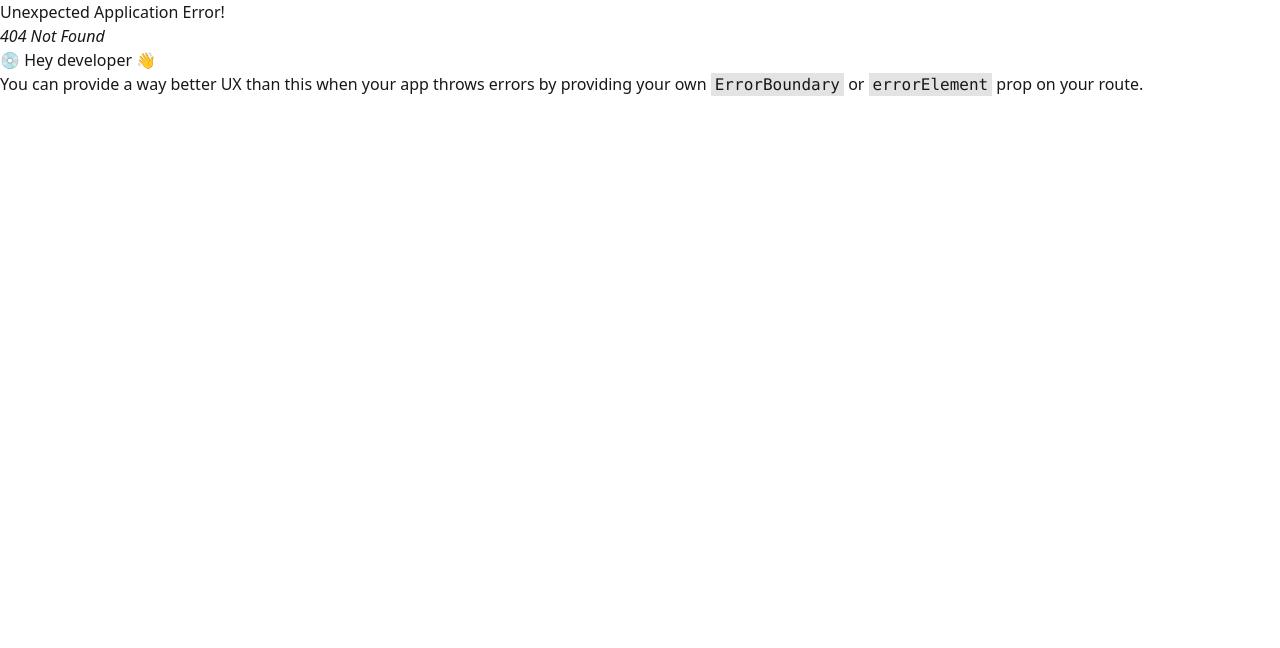
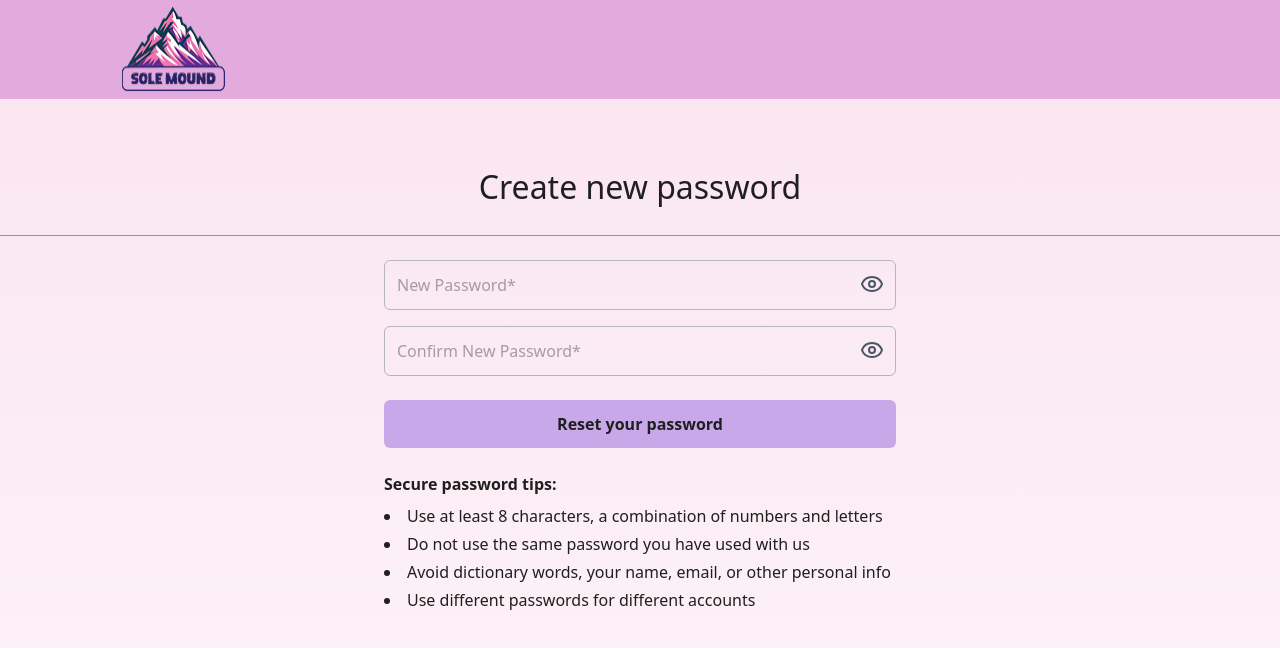
Before and after one commit to MamunHossain1999/Sole-Mound-Client-site, a React (Vite) app: page /authintication/reset-password in a window 1280 px wide. Before the commit this address had no page. Shown: the top 648 px of the page. Built offline with nearby package versions, Linux system fonts and the light colour scheme.

Commit message:
login page design complete

```diff
--- a/src/authintication/createNewPassword/CreaateNewPassword.jsx
+++ b/src/authintication/createNewPassword/CreaateNewPassword.jsx
@@ -1,99 +1,104 @@
 import React, { useState } from "react";
 import { Eye, EyeOff } from "lucide-react";
+import { toast} from "react-toastify";
+import { useNavigate } from "react-router-dom";
+import axios from "axios";
 
-const CreaateNewPassword = () => {
+const CreateNewPassword = () => {
   const [newPassword, setNewPassword] = useState("");
   const [confirmPassword, setConfirmPassword] = useState("");
-  const [passwordError, setPasswordError] = useState("");
   const [showNewPassword, setShowNewPassword] = useState(false);
   const [showConfirmPassword, setShowConfirmPassword] = useState(false);
+  const navigate = useNavigate();
 
-  const handleSubmit = () => {
+  const handleSubmit = async () => {
     if (!newPassword || !confirmPassword) {
-      setPasswordError("Please fill out both password fields");
+      toast.error("Please fill out both password fields");
       return;
     }
 
     if (newPassword.length < 8) {
-      setPasswordError("Password must be at least 8 characters long");
-      return;
-    }
-    if (newPassword !== confirmPassword) {
-      setPasswordError("Passwords do not match");
+      toast.error("Password must be at least 8 characters long");
       return;
     }
 
-    setPasswordError("");
-    console.log("Password reset submitted");
-    // Add actual password reset logic here
+    if (newPassword !== confirmPassword) {
+      toast.error("Passwords do not match");
+      return;
+    }
+
+    try {
+      // ✅ Axios POST request
+      const res = await axios.post("/api/reset-password", {
+        password: newPassword,
+      });
+
+      if (res.status === 200) {
+        toast.success("Password reset successfully!");
+        setTimeout(() => {
+          navigate("/");
+        }, 1500);
+      }
+    } catch (error) {
+      const errorMessage =
+        error.response?.data?.message || "Failed to reset password";
+      toast.error(errorMessage);
+    }
   };
 
   return (
-    <div className="bg-gradient-to-b from-[#FAE6F0]  to-b-[#FDF6FA] ">
+    <div className="bg-gradient-to-b from-[#FAE6F0] to-[#FDF6FA] min-h-screen py-10">
       <div className="text-[32px] font-medium text-[#1F1F1F] text-center mb-6 border-b border-[#919191] py-6">
-        <p className="pt-7">Create new password </p>
+        <p>Create new password</p>
       </div>
+
       <div className="w-full max-w-lg mx-auto">
         <div className="space-y-4">
-          <div>
-            <div className="relative flex items-center justify-center">
+          <div className="relative">
             <input
               type={showNewPassword ? "text" : "password"}
-                placeholder="New Password"
-                id="newPassword"
+              placeholder="New Password*"
               value={newPassword}
               onChange={(e) => setNewPassword(e.target.value)}
-                className="w-full px-3 py-3 border border-[#B6B7BC] rounded-md  text-[#505050] focus:outline-none focus:ring-1 focus:ring-purple-300"
+              className="w-full px-3 py-3 border border-[#B6B7BC] rounded-md text-[#505050] focus:outline-none focus:ring-1 focus:ring-purple-300"
               required
             />
             <div
               onClick={() => setShowNewPassword(!showNewPassword)}
-                className="absolute right-3 flex items-center cursor-pointer text-gray-600"
+              className="absolute right-3 top-3 cursor-pointer text-gray-600"
             >
-                {showNewPassword ? (
-                  <EyeOff className="w-6 h-6" />
-                ) : (
-                  <Eye className="w-6 h-6" />
-                )}
-              </div>
+              {showNewPassword ? <EyeOff /> : <Eye />}
             </div>
           </div>
 
-          <div>
           <div className="relative">
             <input
               type={showConfirmPassword ? "text" : "password"}
-                placeholder="Confirm New Password"
-                id="confirmPassword"
+              placeholder="Confirm New Password*"
               value={confirmPassword}
               onChange={(e) => setConfirmPassword(e.target.value)}
-                className="w-full px-3 py-3 border border-[#B6B7BC] rounded-md text-[#505050]  focus:outline-none focus:ring-1 focus:ring-purple-300"
+              className="w-full px-3 py-3 border border-[#B6B7BC] rounded-md text-[#505050] focus:outline-none focus:ring-1 focus:ring-purple-300"
               required
             />
             <div
               onClick={() => setShowConfirmPassword(!showConfirmPassword)}
-                className="absolute inset-y-0 right-3 flex items-center cursor-pointer text-gray-600"
+              className="absolute right-3 top-3 cursor-pointer text-gray-600"
             >
-                {showConfirmPassword ? (
-                  <EyeOff className="w-6 h-6" />
-                ) : (
-                  <Eye className="w-6 h-6" />
-                )}
-              </div>
+              {showConfirmPassword ? <EyeOff /> : <Eye />}
             </div>
           </div>
 
           <div className="pt-2">
             <button
               onClick={handleSubmit}
-              className="w-full bg-[#C8A8E9] hover:bg-purple-300 text-[#1F1F1F] font-semibold py-3 rounded-md transition duration-200 cursor-pointer"
+              className="w-full bg-[#C8A8E9] hover:bg-purple-300 text-[#1F1F1F] font-semibold py-3 rounded-md transition duration-200"
             >
               Reset your password
             </button>
           </div>
         </div>
 
-        <div className="mt-6 font-medium text-base text-[#1F1F1F]">
+        <div className="mt-6 font-normal text-base text-[#1F1F1F]">
           <h3 className="font-semibold mb-2">Secure password tips:</h3>
           <ul className="list-disc list-inside space-y-1">
             <li>
@@ -101,11 +106,9 @@ const CreaateNewPassword = () => {
             </li>
             <li>Do not use the same password you have used with us</li>
             <li>
-              Do not use dictionary words, your name, e-mail address, mobile
-              phone number or other personal information that can be easily
-              obtained
+              Avoid dictionary words, your name, email, or other personal info
             </li>
-            <li>Do not use the same password for multiple online accounts</li>
+            <li>Use different passwords for different accounts</li>
           </ul>
         </div>
       </div>
@@ -113,4 +116,4 @@ const CreaateNewPassword = () => {
   );
 };
 
-export default CreaateNewPassword;
+export default CreateNewPassword;
--- a/src/authintication/enterVarificationCode/VarificationCode.jsx
+++ b/src/authintication/enterVarificationCode/VarificationCode.jsx
@@ -1,13 +1,23 @@
 import React, { useState, useEffect } from "react";
-import { useNavigate } from "react-router-dom";
+import { useLocation, useNavigate } from "react-router-dom";
+import { toast } from "react-toastify";
+import axios from "axios";
 
 const VerificationCode = () => {
   const [code, setCode] = useState("");
   const [resendTimer, setResendTimer] = useState(35);
-  const maskedEmail = "a******@gmail.com";
-  const navigate = useNavigate()
+  const navigate = useNavigate();
+  const location = useLocation();
 
-  // ata holo timing er jnno
+  const email = location.state?.email;
+
+  // Masked email display
+  const maskedEmail = email
+    ? email.replace(/^(.{1})(.*)(@.*)$/, (_, a, b, c) =>
+        a + "*".repeat(b.length) + c
+      )
+    : "";
+
   useEffect(() => {
     const timer =
       resendTimer > 0 &&
@@ -15,41 +25,54 @@ const VerificationCode = () => {
     return () => clearInterval(timer);
   }, [resendTimer]);
 
-  const handleSubmit = (e) => {
+  const handleSubmit = async (e) => {
     e.preventDefault();
-    console.log("Submitted Code:", code);
-    navigate('/sign-up/reset-password')
-    // verify code API call here
+
+    try {
+      const res = await axios.post("/api/verify-otp", { email, otp: code });
+
+      if (res.status === 200) {
+        toast.success("OTP verified successfully!");
+        navigate("/authintication/reset-password", { state: { email } });
+      }
+    } catch (err) {
+      toast.error(
+        err.response?.data?.message || "Invalid or expired code. Try again."
+      );
+    }
   };
 
-  const handleResend = () => {
+  const handleResend = async () => {
     if (resendTimer === 0) {
-      console.log("Resending code...");
-      setResendTimer(35);
-      // resend code logic here
+      try {
+        await axios.post("/api/send-otp", { email });
+        toast.success("New OTP has been sent.");
+        setResendTimer(35);
+      } catch (err) {
+        toast.error("Failed to resend OTP.");
+      }
     }
   };
 
   return (
-    <div className="bg-gradient-to-b from-[#FAE6F0]  to-b-[#FDF6FA] ">
+    <div className="bg-gradient-to-b from-[#FAE6F0] to-[#FDF6FA] min-h-screen flex flex-col justify-center px-4">
       <div className="text-[32px] font-medium text-[#1F1F1F] text-center mb-6 border-b border-[#919191] py-6">
         <p className="pt-7">Enter verification code</p>
       </div>
-      <div className=" w-[570px] mx-auto">
 
-
-        <p className="text-gray-600 mb-4 ">
+      <div className="w-full max-w-xl mx-auto">
+        <p className="text-[#505050] mb-4 text-base font-medium">
           For your security, we've sent the code to your email{" "}
-          <span className="font-medium">{maskedEmail}</span>.
+          <span className="font-semibold">{maskedEmail}</span>.
         </p>
 
-        <form onSubmit={handleSubmit} className="space-y-6 w-[480px] ">
+        <form onSubmit={handleSubmit} className="space-y-6">
           <input
             type="text"
             placeholder="Enter your code"
             value={code}
             onChange={(e) => setCode(e.target.value)}
-            className="w-full px-3 py-3 border border-[#B6B7BC] rounded-md text-[#505050] mb-4 focus:outline-none focus:ring-1 focus:ring-purple-300"
+            className="w-full px-3 py-3 border border-[#B6B7BC] rounded-md text-[#505050] focus:outline-none focus:ring-1 focus:ring-purple-300"
             required
           />
 
@@ -59,7 +82,7 @@ const VerificationCode = () => {
               type="button"
               onClick={handleResend}
               disabled={resendTimer > 0}
-              className={`ml-1 ${
+              className={`ml-1 font-semibold ${
                 resendTimer === 0 ? "text-[#A8537B]" : "text-rose-500"
               }`}
             >
--- a/src/authintication/loginPage/LoginPage.jsx
+++ b/src/authintication/loginPage/LoginPage.jsx
@@ -138,7 +138,7 @@ const LoginPage = () => {
                 </label>
               </div>
               <Link
-                to="/sign-up/forgot-password"
+                to="/authintication/forgot-password"
                 className="text-base text-[#3CA6FC] hover:text-[#77b9f0]"
               >
                 Forgot Password?
--- a/src/authintication/resetPassword/ResetPassword.jsx
+++ b/src/authintication/resetPassword/ResetPassword.jsx
@@ -1,61 +1,67 @@
 import React, { useState } from "react";
 import { useNavigate } from "react-router-dom";
 import { toast } from "react-toastify";
+import axios from "axios";
 
 const ResetPassword = () => {
   const [email, setEmail] = useState("");
   const navigate = useNavigate();
 
-  const handleSubmit = () => {
+  const handleSubmit = async () => {
     if (!email.trim()) {
       toast.error("Please enter your email.");
       return;
     }
 
-    toast.success("Reset link sent to your email.");
-    navigate("/sign-up/reset-password-success");
+    try {
+      // Send request to backend
+      const res = await axios.post("/api/send-otp", { email });
 
-    // Simulate password reset
-    // toast.success("Reset link sent to your email.");
-    // // Optionally: send reset request to server
-    // navigate("/login");
+      if (res.status === 200) {
+        toast.success("OTP has been sent to your email.");
+        // Navigate to OTP input page with email as state
+        navigate("/authintication/reset-password-success", { state: { email } });
+      }
+    } catch (err) {
+      toast.error(
+        err.response?.data?.message || "Failed to send OTP. Try again."
+      );
+    }
   };
 
-
   return (
-    <div className='bg-gradient-to-b from-[#FAE6F0]  to-b-[#FDF6FA] '>
-
+    <div className="bg-gradient-to-b from-[#FAE6F0] to-[#FDF6FA] min-h-screen">
       <div className="text-[32px] font-medium text-[#1F1F1F] text-center mb-6 border-b border-[#919191] py-6">
         <p className="pt-7">Reset your password</p>
       </div>
 
-      <div className="flex items-center justify-center ">
-        <div className="w-[579px] px-6 py-8 mx-4 sm:mx-0"
-        >
-          <div className=" mb-6"></div>
+      <div className="flex items-center justify-center">
+        <div className="w-[579px] px-6 py-8 mx-4 sm:mx-0">
           <p className="text-[#505050] text-base font-semibold mb-4">
-          Enter the email address associated with your sole mound account..
+            Enter the email address associated with your Sole Mound account.
           </p>
 
           <input
             type="email"
             value={email}
             onChange={(e) => setEmail(e.target.value)}
-            placeholder="Enter your email "
+            placeholder="Enter your email"
             className="w-full px-3 py-3 border border-[#B6B7BC] rounded-md text-[#505050] mb-4 focus:outline-none focus:ring-1 focus:ring-purple-300"
+            autoComplete="on"
+            required
           />
 
           <button
             onClick={handleSubmit}
-            className="w-full bg-[#C8A8E9] text-center text-[#1F1F1F] font-semibold text-base py-3 rounded-md transition duration-300"
+            className="w-full bg-[#C8A8E9] text-[#1F1F1F] font-semibold py-3 rounded-md transition duration-300"
           >
             Continue
           </button>
 
           <div className="text-center mt-4">
             <span
-              className="text-[#3CA6FC] hover:text-blue-400 text-base cursor-pointer"
-              onClick={() => navigate("/sign-up/login-page")}
+              className="text-[#3CA6FC] hover:text-blue-400 cursor-pointer"
+              onClick={() => navigate("/authintication/login-page")}
             >
               Return to Sign in
             </span>
--- a/src/components/Navbar.jsx
+++ b/src/components/Navbar.jsx
@@ -40,7 +40,7 @@ const Navbar = () => {
     <>
       {/* Language */}
       <div className="text-center">
-        <NavLink to="/sign-up/login-page" className={navLinkStyle}>
+        <NavLink to="/authintication/login-page" className={navLinkStyle}>
           <span className="flex text-[16px] justify-center">EN /</span>
           <span className="text-[16px]">USD</span>
         </NavLink>
--- a/src/router/route.jsx
+++ b/src/router/route.jsx
@@ -113,7 +113,7 @@ const router = createBrowserRouter([
 
   //signup system
   {
-    path:'/sign-up',
+    path:'/authintication',
     element: <SignUp/>,
     children: [
       {
```
Lines whose indentation alone changed are shown as unchanged.
